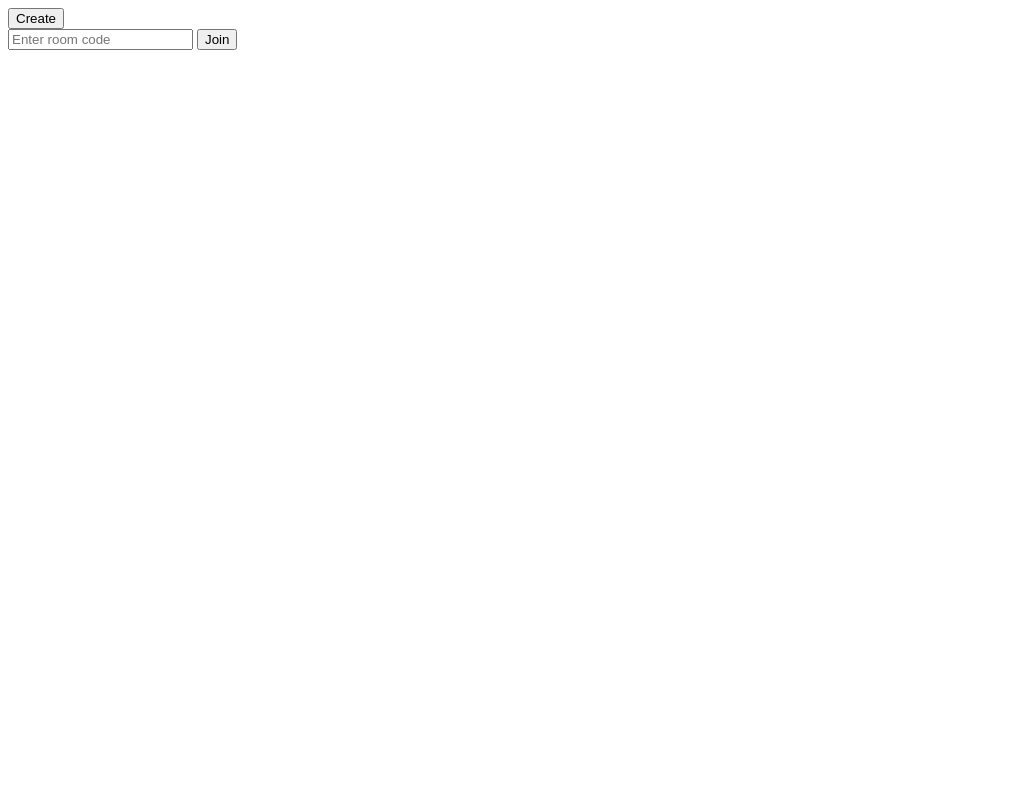
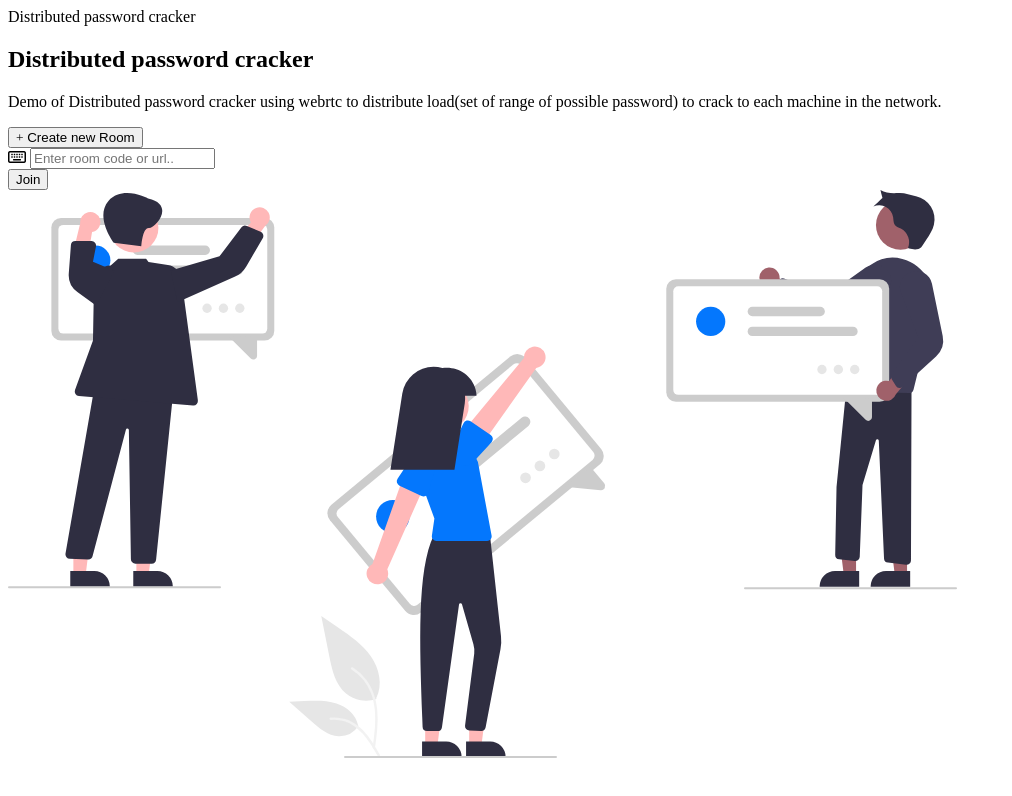
Before and after one commit to jhamadhav/distributed-password-cracker, a website: page public/index.html in a window 1280 px wide. Shown: the whole page, without its empty margins (0-1012 px from the left). Drawn offline with Linux system fonts and the light colour scheme.

Commit message:
html structure for index.html

```diff
--- a/public/index.html
+++ b/public/index.html
@@ -5,18 +5,59 @@
     <meta charset="UTF-8">
     <meta http-equiv="X-UA-Compatible" content="IE=edge">
     <meta name="viewport" content="width=device-width, initial-scale=1.0">
-    <title>Document</title>
+    <title>Distributed password cracker | Home Page</title>
 
+    <meta property="og:title" content="Distributed password cracker">
+    <meta property="og:description"
+        content="Demo of Distributed password cracker using webrtc to distribute load(set of range of possible password) to crack to each machine in the network.">
+    <meta property="og:image" itemprop="image" content="./images/logo.png">
+    <meta property="og:url" content="name.com">
+
+    <!-- Main Link Tags  -->
+    <link href="./images/logo.png" rel="icon" type="image/png" sizes="16x16">
+    <link href="./images/logo.png" rel="icon" type="image/png" sizes="32x32">
+
+    <!-- font awesome -->
+    <link rel="stylesheet" href="https://cdnjs.cloudflare.com/ajax/libs/font-awesome/6.0.0/css/all.min.css">
+
+    <!-- css -->
+
+    <!-- scripts -->
     <script src="./scripts/main.js" defer></script>
 </head>
 
 <body>
-    <div class="inp">
-        <button id="create">Create</button>
-        <br>
-        <input type="text" placeholder="Enter room code" id="roomID">
-        <button id="join">Join</button>
+
+    <div class="header">
+        <div class="logo"></div>
+        <div class="app-name">Distributed password cracker</div>
     </div>
+    <div class="container">
+        <section class="left">
+            <h1>Distributed password cracker</h1>
+            <p>
+                Demo of Distributed password cracker using webrtc to distribute load(set of range of possible password)
+                to crack to each machine in the network.
+            </p>
+            <div class="inp">
+                <button id="create">
+                    <i class="fa-regular fa-plus"></i>
+                    <span>Create new Room</span>
+                </button>
+                <br>
+                <div class="inp-holder">
+                    <i class="fa-regular fa-keyboard"></i>
+                    <input type="text" placeholder="Enter room code or url.." id="roomID">
+                </div>
+                <button id="join">Join</button>
+            </div>
+        </section>
+        <section class="right">
+            <img src="./images/group.svg" alt="main svg">
+        </section>
+    </div>
+
+
 </body>
 
 </html>
```
Also changed, not shown: README.md, public/images/group.svg (added), public/images/logo.png (added), public/styles/main.scss (added).
